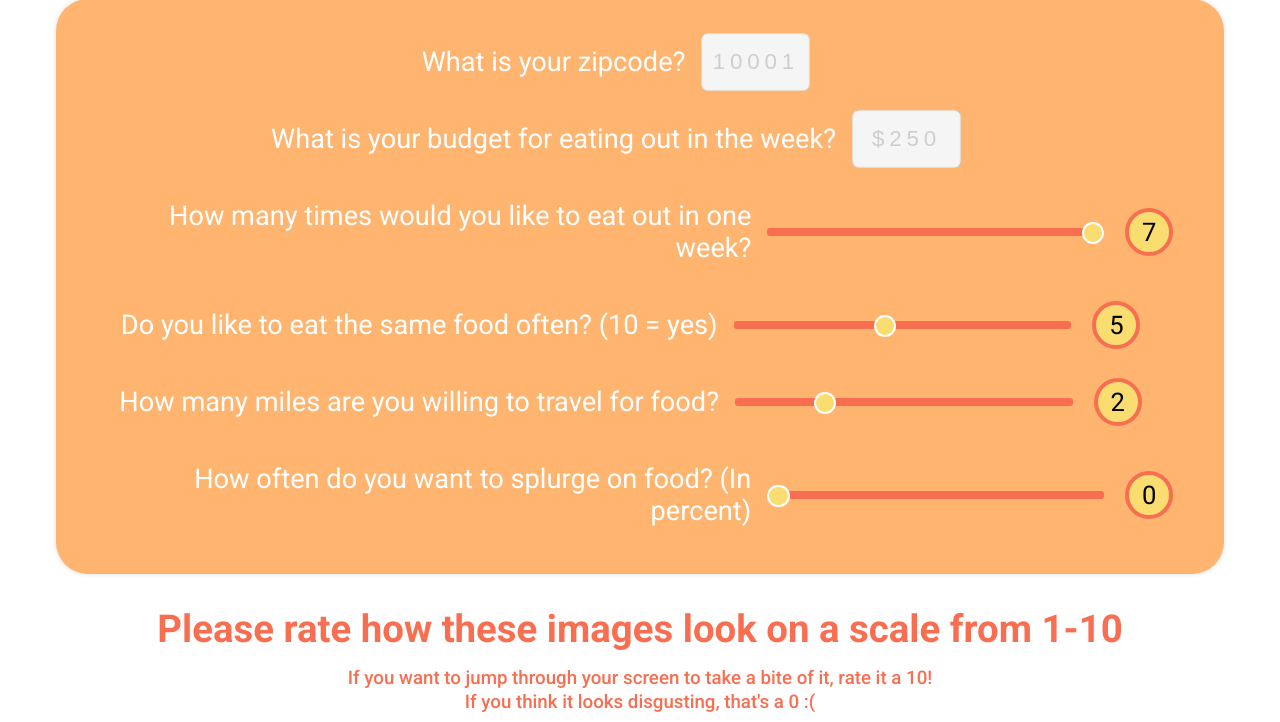
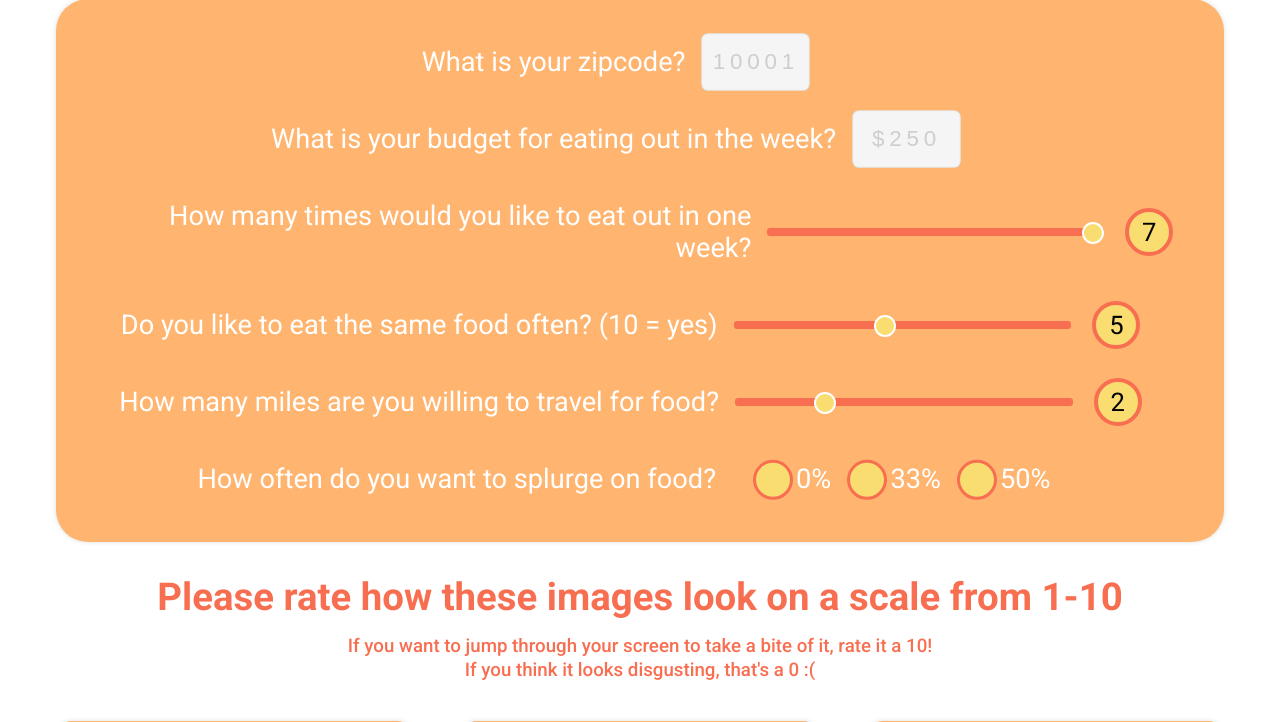
Before and after one commit to jpjacobpadilla/SedokuFood, a Flask app: page /dishfinder in a window 1280 px wide. Shown: the part 412-1134 px from the top of the page. Run offline with Flask 2, Linux system fonts and the light colour scheme.

Commit message:
added radio buttons to splurge feature

```diff
--- a/static/css/main.css
+++ b/static/css/main.css
@@ -778,6 +778,52 @@ input[type=range]:focus {
     outline: none;
 }
 
+/*About 20% of the following block of css I got from a website*/
+input[type="radio"] {
+    appearance: none;
+    background-color: var(--mainyellow);
+    color: var(--warmred);
+    width: 2.5rem;
+    height: 2.5rem;
+    border: 0.2rem solid var(--warmred);
+    border-radius: 50%;
+    transform: translateY(-0.075rem);
+    cursor: pointer;
+    position: relative;
+}
+
+input[type="radio"]:checked::after {
+    content: '';
+    position: absolute;
+    width: 1.5rem;
+    height: 1.5rem;
+    border-radius: 50%;
+    background-color: var(--warmred);
+    left: 50%;
+    top: 50%;
+    transform: translate(-50%, -50%);
+}
+
+.radio-button-container div label {
+    color: white;
+    font-size: 1.7rem;
+    font-weight: 400;
+}
+
+.single-rb-container {
+    display: flex;
+    justify-content:space-between;
+    align-items: center;
+}
+
+.radio-button-container {
+    display: flex;
+    justify-content:space-around;
+    align-items: center;
+    column-gap: .7rem;
+    margin: 0 2rem;
+}
+
 #submit-container {
     margin-bottom: 5rem;
 }
@@ -934,7 +980,6 @@ input[type=range]:focus {
 .output-text-p5 {
     margin-bottom: 0.4rem;
 }
-/*output*/
 
 /* Database page*/
 #database-page-content {
--- a/templates/dishfinder.html
+++ b/templates/dishfinder.html
@@ -50,10 +50,20 @@ Dish Finder
         </div>
 
         <div class="dishfinder-one-input-container">
-            <h2>How often do you want to splurge on food? (In percent)</h2>
-            <div class="form-slider-container">
-                <input id="input-splurge-func" type="range" value="0" step="1" min="0" max="50" oninput="this.nextElementSibling.value = this.value">
-                <output class="slider-output-display">0</output>
+            <h2>How often do you want to splurge on food?</h2>
+            <div class="radio-button-container">
+                <div class="single-rb-container">
+                    <input type="radio" class="splurge-button" name="splurge-function" value ="0">
+                    <label>0%</label>
+                </div>
+                <div class="single-rb-container">
+                    <input type="radio" class="splurge-button" name="splurge-function" value=".33">
+                    <label>33%</label>
+                </div>
+                <div class="single-rb-container">
+                    <input type="radio" class="splurge-button" name="splurge-function" value=".50">
+                    <label>50%</label>
+                </div>
             </div>
         </div>
     </div>
@@ -199,7 +209,7 @@ Dish Finder
                 days_to_eat_out : $('#input-for-how-many-times-to-eat-out-per-week').val(),
                 food_uq : $('#food_uq').val(),
                 travel_dist : $('#input-distance-to-walk').val(),
-                input_splurge_func : $('#input-splurge-func').val(),
+                input_splurge_func : $('input[name="splurge-function"]:checked').val(),
                 american : $('#cusine-image-burger').val(),
                 asian : $('#cusine-image-dimsum').val(),
                 euro : $('#cusine-image-pasta').val(),
```
